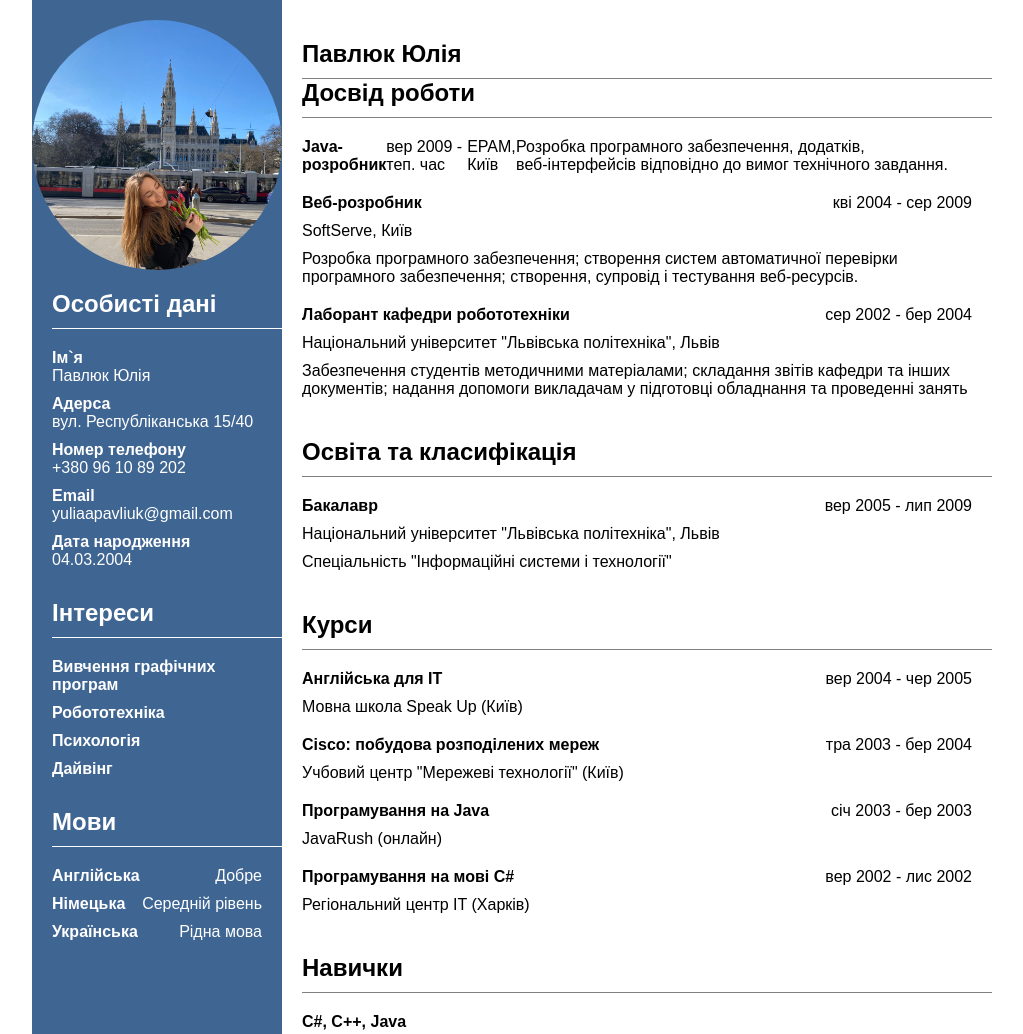
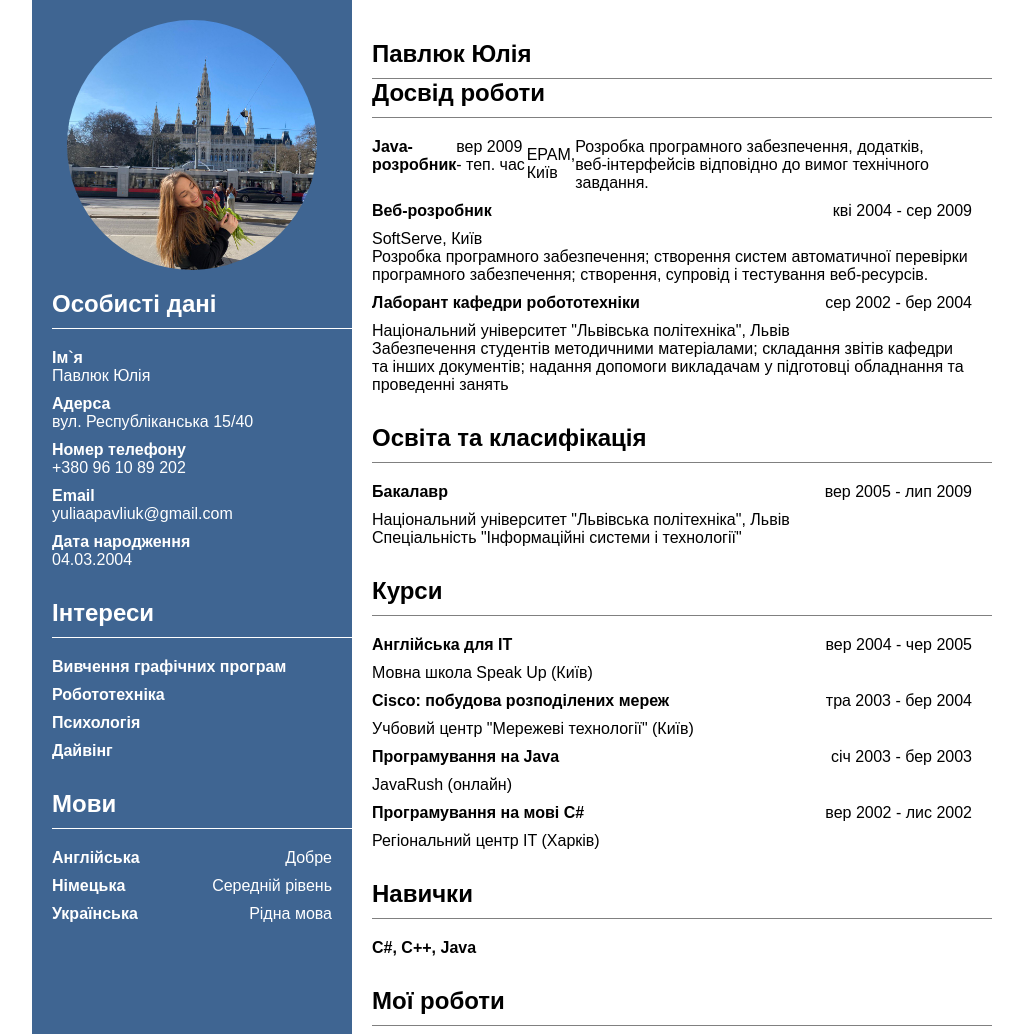
Before and after one commit to Yulia040304/Yulia040304.github.io, a plain HTML site: page index.html in a window 1280 px wide. Shown: the top 1034 px of the page, without its empty margins (128-1151 px from the left). Drawn offline with Linux system fonts and the light colour scheme.

Commit message:
Add files via upload

```diff
--- a/styles/style.css
+++ b/styles/style.css
@@ -13,7 +13,7 @@ body{
 
 }
 .left-side{
-	width: 30%;
+	width: 320px;
 	background-color: #3f6592;
 	padding-top: 20px ;
 	color: #fff;
@@ -25,6 +25,7 @@ body{
 	margin: 0 auto;
 	border-radius: 50%;
 	overflow: hidden;
+
 
 
 }
@@ -68,9 +69,10 @@ margin-left: auto;
 }
 .right-side{
 	background: white;
-	width: 100%;
+	width: calc(100% - 320px);
 	padding-top: 20px ;
 	color: #000;
+
 }
 .right-side-content{
 	margin-top: 20px;
@@ -82,6 +84,7 @@ margin-left: auto;
 	border-bottom: 1px solid grey;
 	font-weight: bold;
 	font-size: 24px;
+	padding-top: 20p;
 }
 .right-side-content-item .content li{
 	display: flex;
@@ -93,6 +96,7 @@ margin-left: auto;
 .content-info{
 	padding-bottom: 10px;
 }
-p{
-	margin-bottom: 10px;
+.content-info{
+	padding-bottom: 10px;
+	margin-top: 8px;
 }
```
